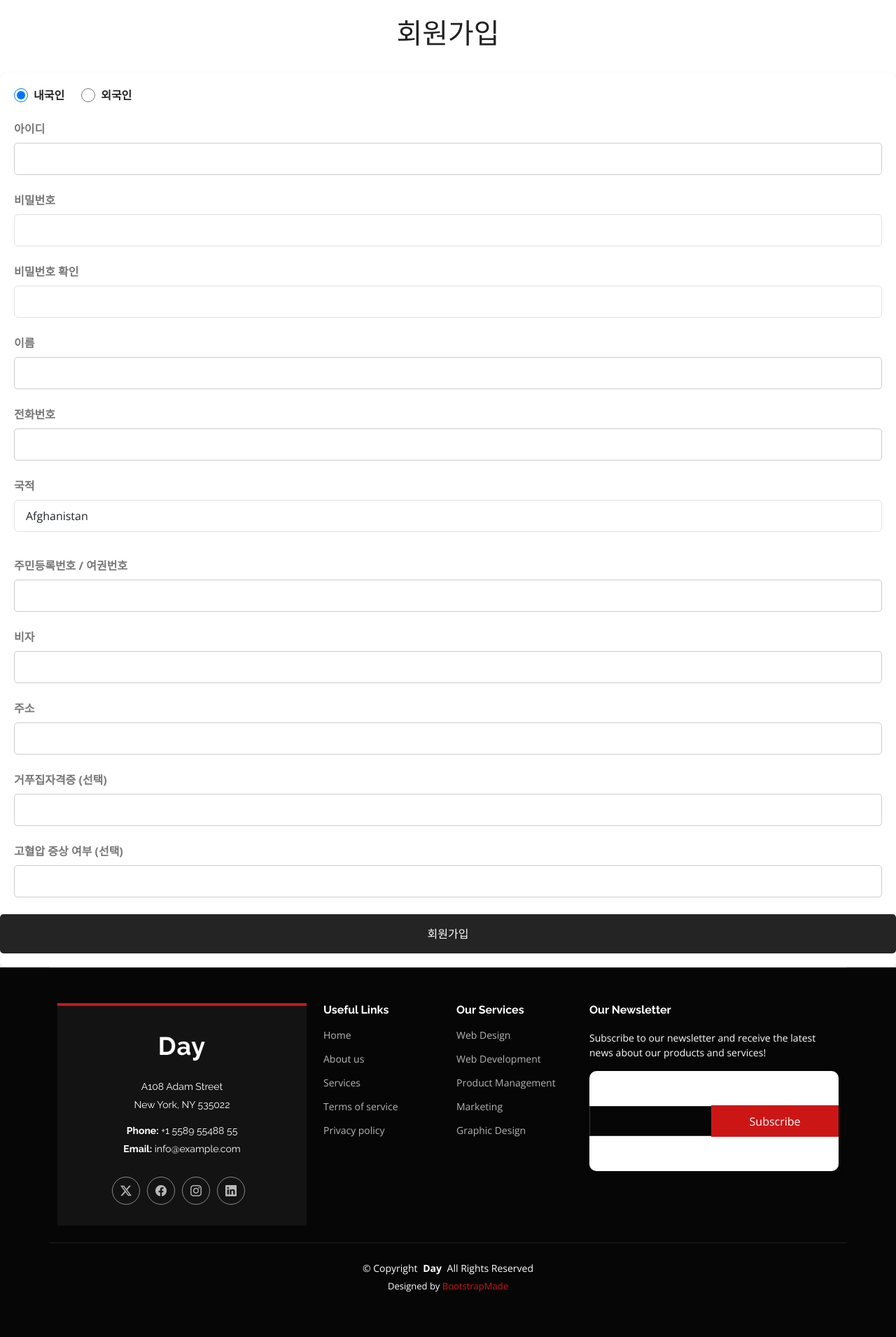
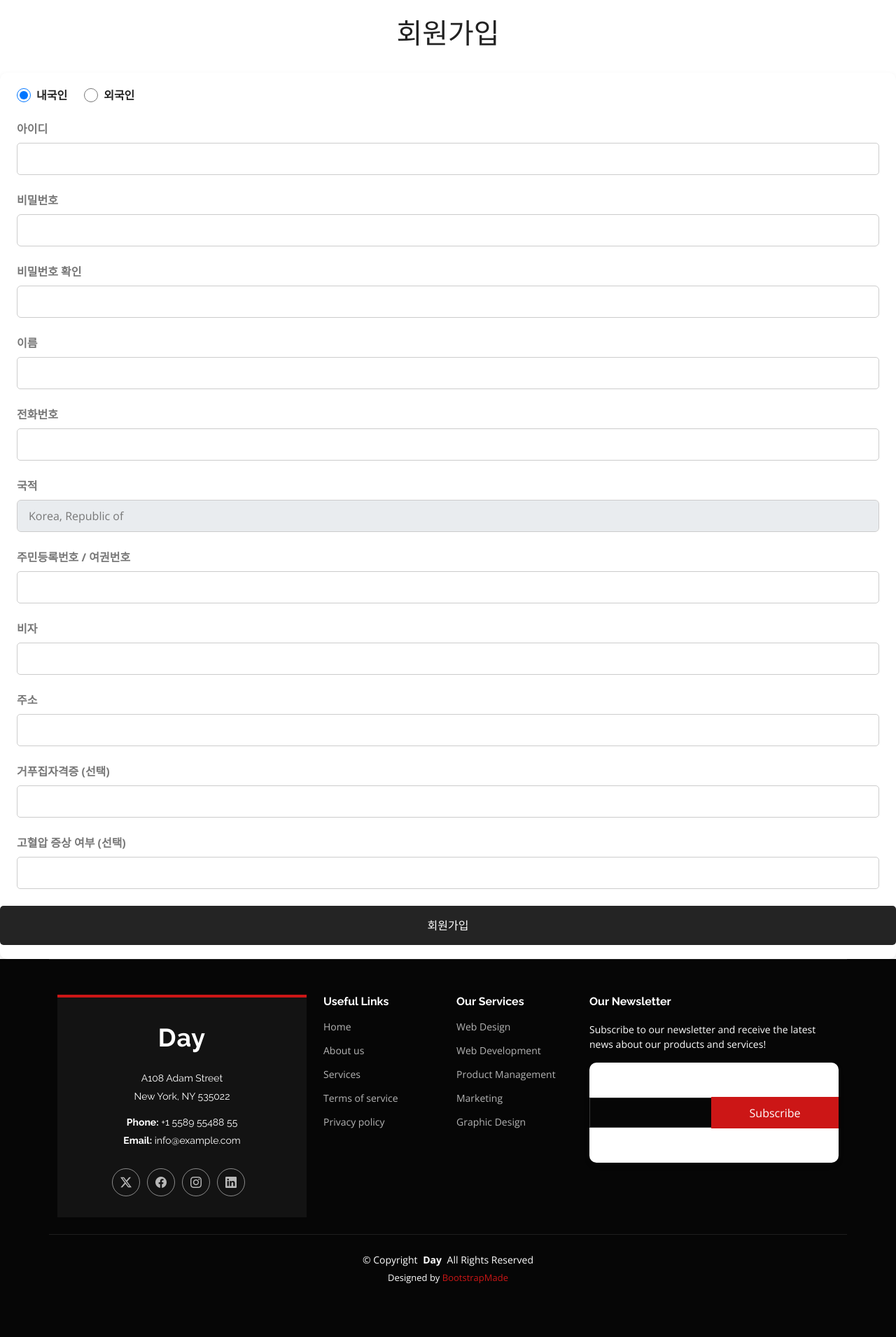
Before and after one commit to abcd00ou/Dong.github.io, a Flask app: page /signup in a window 1280 px wide. Shown: the part 64-1974 px from the top of the page at 70% size. Run offline with Flask 3, Linux system fonts and the light colour scheme; some libraries are stand-ins or nearby versions.

Commit message:
회원가입 조금 수정

```diff
--- a/templates/backoffice-main.html
+++ b/templates/backoffice-main.html
@@ -21,7 +21,7 @@
         </div>
         <button type="submit" class="btn btn-dark-custom">로그인</button>
         <div>
-            <a href="{{url_for('register')}}">회원가입</a>
+            <a href="{{url_for('signup')}}">회원가입</a>
         </div>
     </form>
 
--- a/templates/signup.html
+++ b/templates/signup.html
@@ -11,17 +11,22 @@
     form .custom-form-item {
         display: flex;
         flex-direction: column;
-        padding: 0 20px;
+        padding: 0 24px;
         margin-bottom: 16px;
     }
     form .custom-form-item > label,
     form .custom-form-item > div,
-    form .custom-form-item > input {
+    form .custom-form-item > input,
+    form .custom-form-item > select {
         display: flex;
         align-items: center;
         margin-bottom: 8px;
         padding: 0;
         color: #777777;
+    }
+    form .custom-form-item > input,
+    form .custom-form-item > select {
+        border: 1px solid #cccccc;
     }
     form .custom-form-item .invalid-feedback {
         display: none;
@@ -246,6 +251,10 @@ const addressValidation = () => {
         nationality.disabled = false;
     });
 
+    // 국적
+    nationality.disabled = true;
+    nationality.value = 'Korea, Republic of';
+
     // focus시 is-invalid 삭제
     const allInput = document.querySelectorAll('.needs-validation input');
     allInput.forEach((each) => {
```
